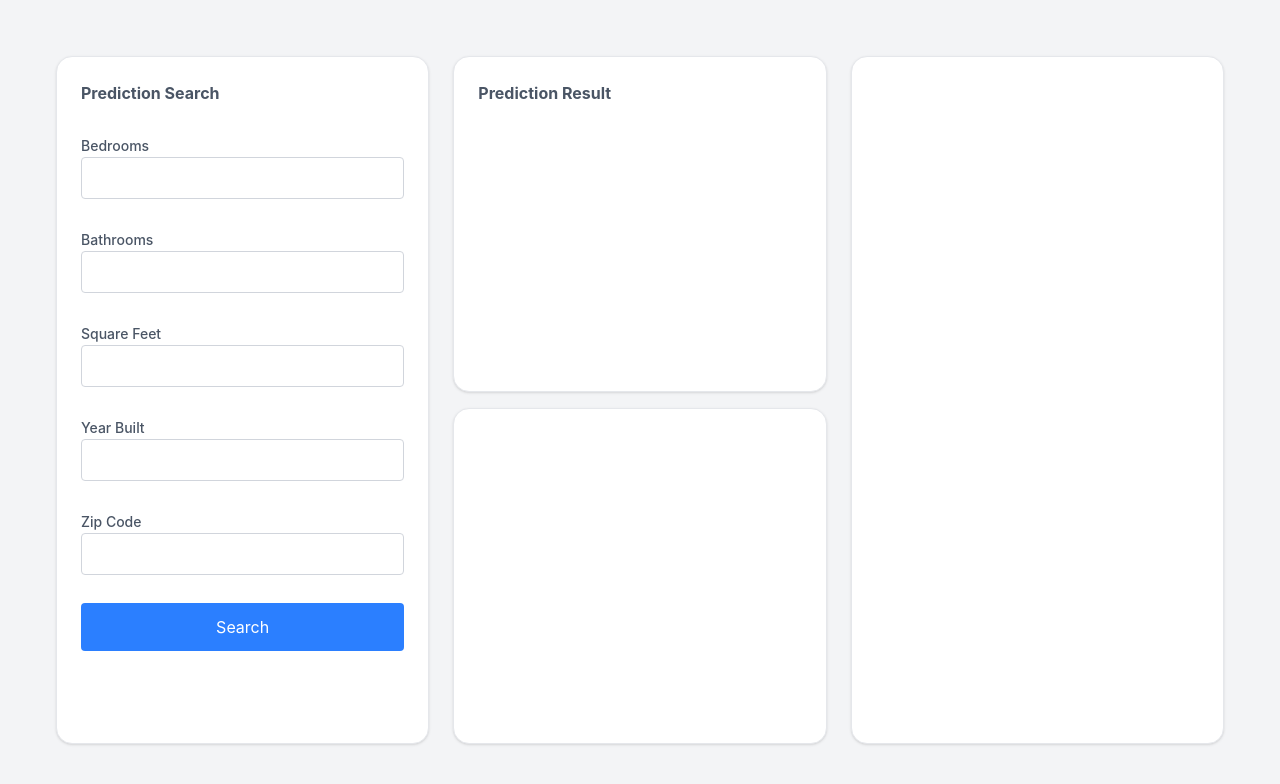
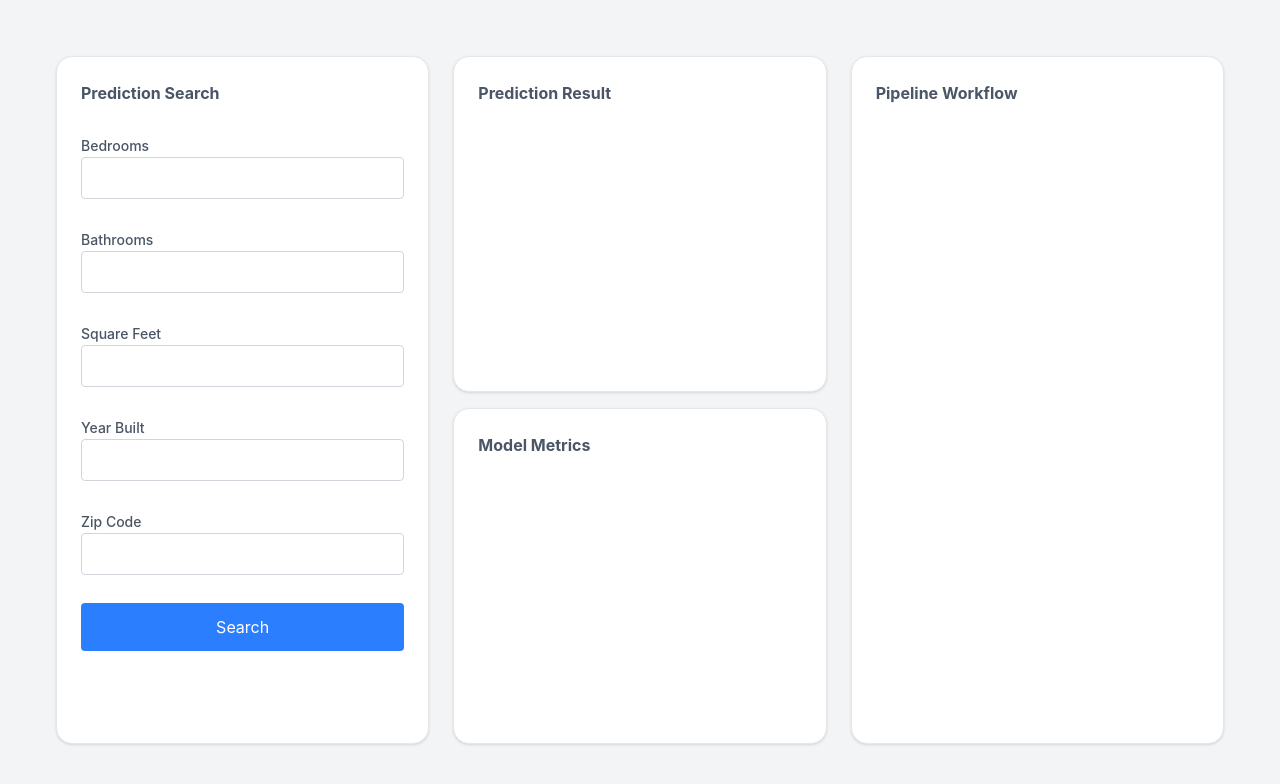
Before and after one commit to eobcre/ml-house-price, a React (Vite) app: page / in a window 1280 px wide. Shown: the top 784 px of the page. Built offline with nearby package versions, Linux system fonts and the light colour scheme.

Commit message:
refactor: add props

```diff
--- a/src/App.tsx
+++ b/src/App.tsx
@@ -1,5 +1,7 @@
 import PredictionInput from "./sections/PredictionInput";
 import PredictionResult from "./sections/PredictionResult";
+import ModelMetrics from "./sections/ModelMetrics";
+import PipelineWorkflow from "./sections/PipelineWorkflow";
 
 const App = () => {
   return (
@@ -9,11 +11,15 @@ const App = () => {
       </section>
       <div className="grid grid-rows-2 gap-4">
         <section className="bg-white border border-gray-200 rounded-2xl shadow-sm p-6 lg:col-span-1">
-          <PredictionResult title="Prediction Result"/>
+          <PredictionResult title="Prediction Result" />
         </section>
-        <section className="bg-white border border-gray-200 rounded-2xl shadow-sm p-6 lg: col-span-1"></section>
+        <section className="bg-white border border-gray-200 rounded-2xl shadow-sm p-6 lg: col-span-1">
+          <ModelMetrics title="Model Metrics" />
+        </section>
       </div>
-      <div className="bg-white border border-gray-200 rounded-2xl shadow-sm p-6 lg:col-span-1"></div>
+      <section className="bg-white border border-gray-200 rounded-2xl shadow-sm p-6 lg:col-span-1">
+        <PipelineWorkflow title="Pipeline Workflow" />
+      </section>
     </div>
   );
 };
```
